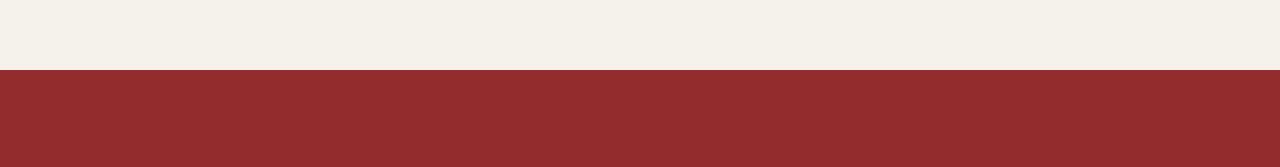
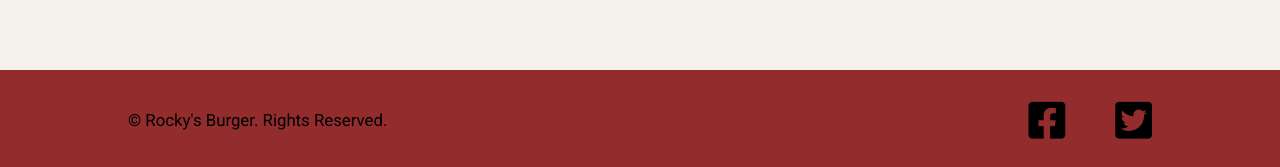
Before and after one commit to Adakai/1-project-rockey-burgers, a plain HTML site: page index.html in a window 1280 px wide. Shown: the part 1649-1816 px from the top of the page. Drawn offline with Linux system fonts and the light colour scheme.

Commit message:
built content for footer on index and main

```diff
--- a/css/home.css
+++ b/css/home.css
@@ -55,7 +55,6 @@
     font-size: 4.5em;
     color: #922c2d;
     padding-bottom: 50px;
-
 }
 video {
     width: 80%;
--- a/css/main.css
+++ b/css/main.css
@@ -80,8 +80,31 @@ body{
 .nav-menu a:hover, .faq a:hover {
     color: #922c2d;
 }
+
+/*Footer, Icons and Copyright*/
+
 .footer {
+    display: flex;
+    justify-content: space-evenly;
+    align-items: center;
     height: 100px;
     width: 100%;
     background-color: #922c2d;
 }
+.footer-name {
+    padding-left: 10%;
+    width: 40%;
+    font-size: 1.2em;
+}
+.footer-icons {
+    display: flex;
+    justify-content: flex-end;
+    width: 40%;
+    padding-right: 10%;
+}
+.facebook-icon {
+    margin-right: 50px;
+}
+.twitter-icon a, .facebook-icon a {
+    color: black;
+}
--- a/index.html
+++ b/index.html
@@ -2,11 +2,11 @@
 <html lang="en">
     <head>
         <meta charset="UTF-8">
-        <meta name="viewport"
-              content="width=device-width, user-scalable=no, initial-scale=1.0, maximum-scale=1.0, minimum-scale=1.0">
+        <meta name="viewport" content="width=device-width, user-scalable=no, initial-scale=1.0, maximum-scale=1.0, minimum-scale=1.0">
         <meta http-equiv="X-UA-Compatible" content="ie=edge">
         <link rel="stylesheet" href="./css/main.css">
         <link rel="stylesheet" href="./css/home.css">
+        <link rel="stylesheet" href="https://use.fontawesome.com/releases/v5.8.2/css/all.css" integrity="sha384-oS3vJWv+0UjzBfQzYUhtDYW+Pj2yciDJxpsK1OYPAYjqT085Qq/1cq5FLXAZQ7Ay" crossorigin="anonymous">
         <title>Rockey's Burgers</title>
     </head>
     <body>
@@ -37,7 +37,15 @@
             </video>
         </div>
         <div class="footer">
-            <!-- Need to fill in with icons -->
+            <div class="footer-name"><p>&copy; Rocky's Burger. Rights Reserved.</p></div>
+            <div class="footer-icons">
+                <div class="facebook-icon">
+                    <a href="https://www.facebook.com/keyburgers"><i class="fab fa-facebook-square fa-3x"></i></a>
+                </div>
+                <div class="twitter-icon">
+                    <a href="http://www.twitter.com/keyburgers"><i class="fab fa-twitter-square fa-3x"></i></a>
+                </div>
+            </div>
         </div>
     </body>
 </html>
```
